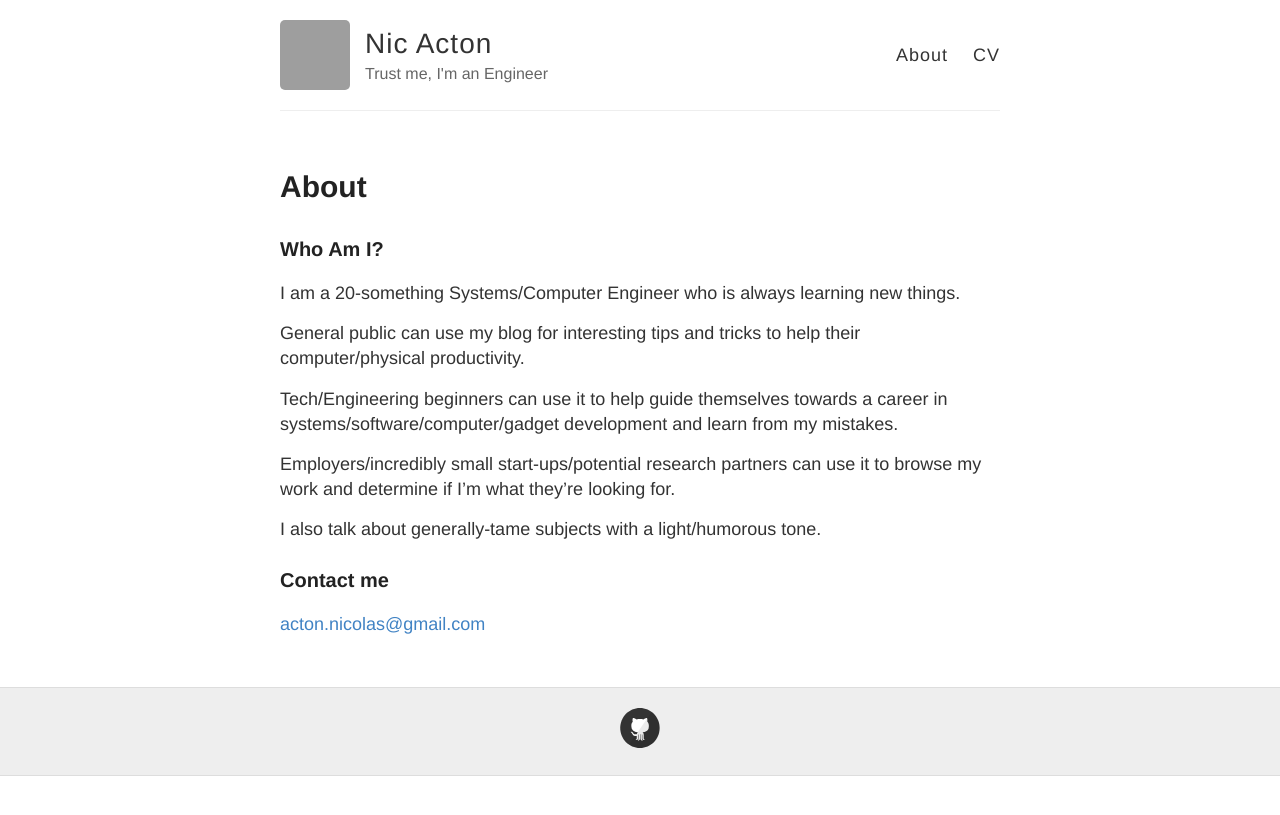
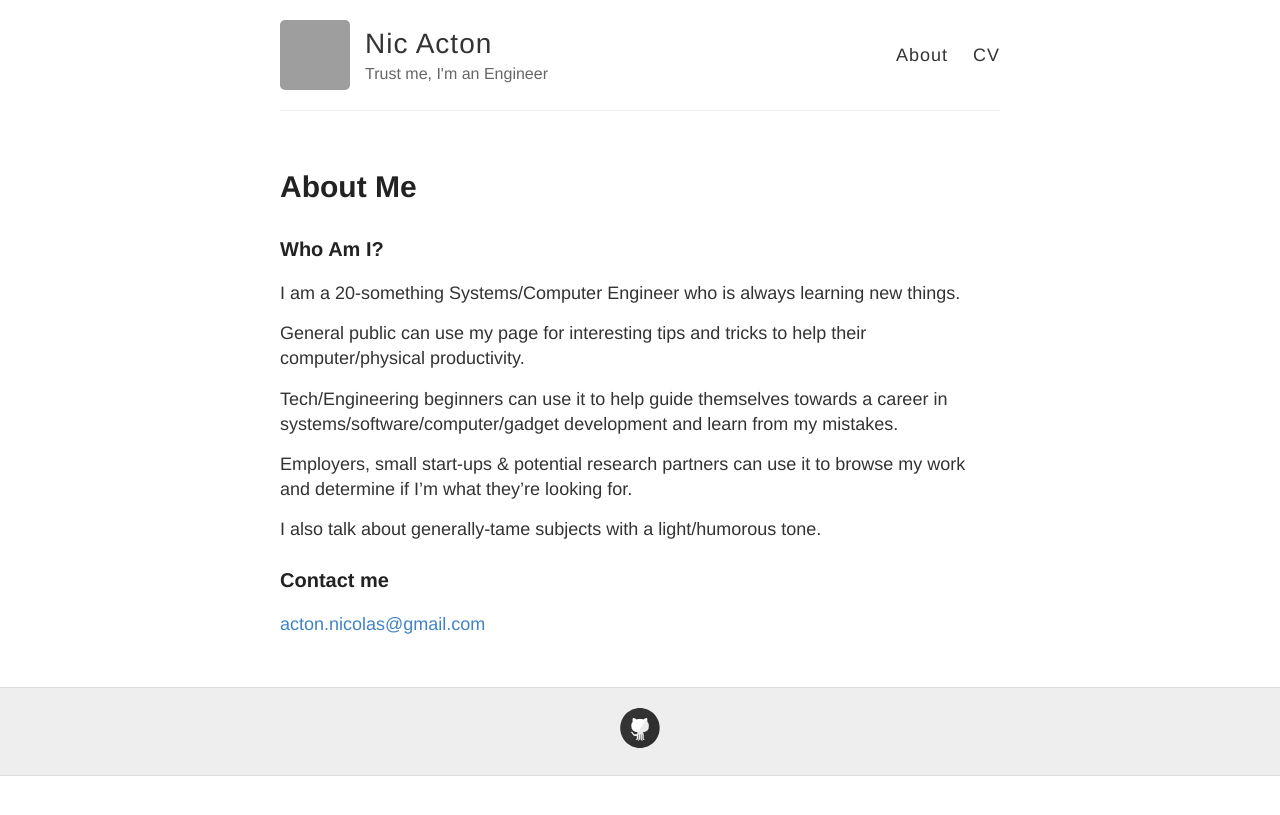
Before and after one commit to tuffacton/tuffacton.github.io, a Jekyll site: the page built from about.md, in a window 1280 px wide. Shown: the top 815 px of the page. Built offline with Jekyll 4.4.1, drawn with Linux system fonts in a browser that asks for light colours; a script that is not in the unit is left out; grey boxes are pictures that could not be loaded.

Commit message:
Update about.md

```diff
--- a/about.md
+++ b/about.md
@@ -1,17 +1,18 @@
 ---
 layout: page
-title: About
+title: About Me
 permalink: /about/
+published: true
 ---
 
 ### Who Am I?
 I am a 20-something Systems/Computer Engineer who is always learning new things.
 
-General public can use my blog for interesting tips and tricks to help their computer/physical productivity.
+General public can use my page for interesting tips and tricks to help their computer/physical productivity.
 
 Tech/Engineering beginners can use it to help guide themselves towards a career in systems/software/computer/gadget development and learn from my mistakes.
 
-Employers/incredibly small start-ups/potential research partners can use it to browse my work and determine if I'm what they're looking for.
+Employers, small start-ups & potential research partners can use it to browse my work and determine if I'm what they're looking for.
 
 I also talk about generally-tame subjects with a light/humorous tone.
 
```
